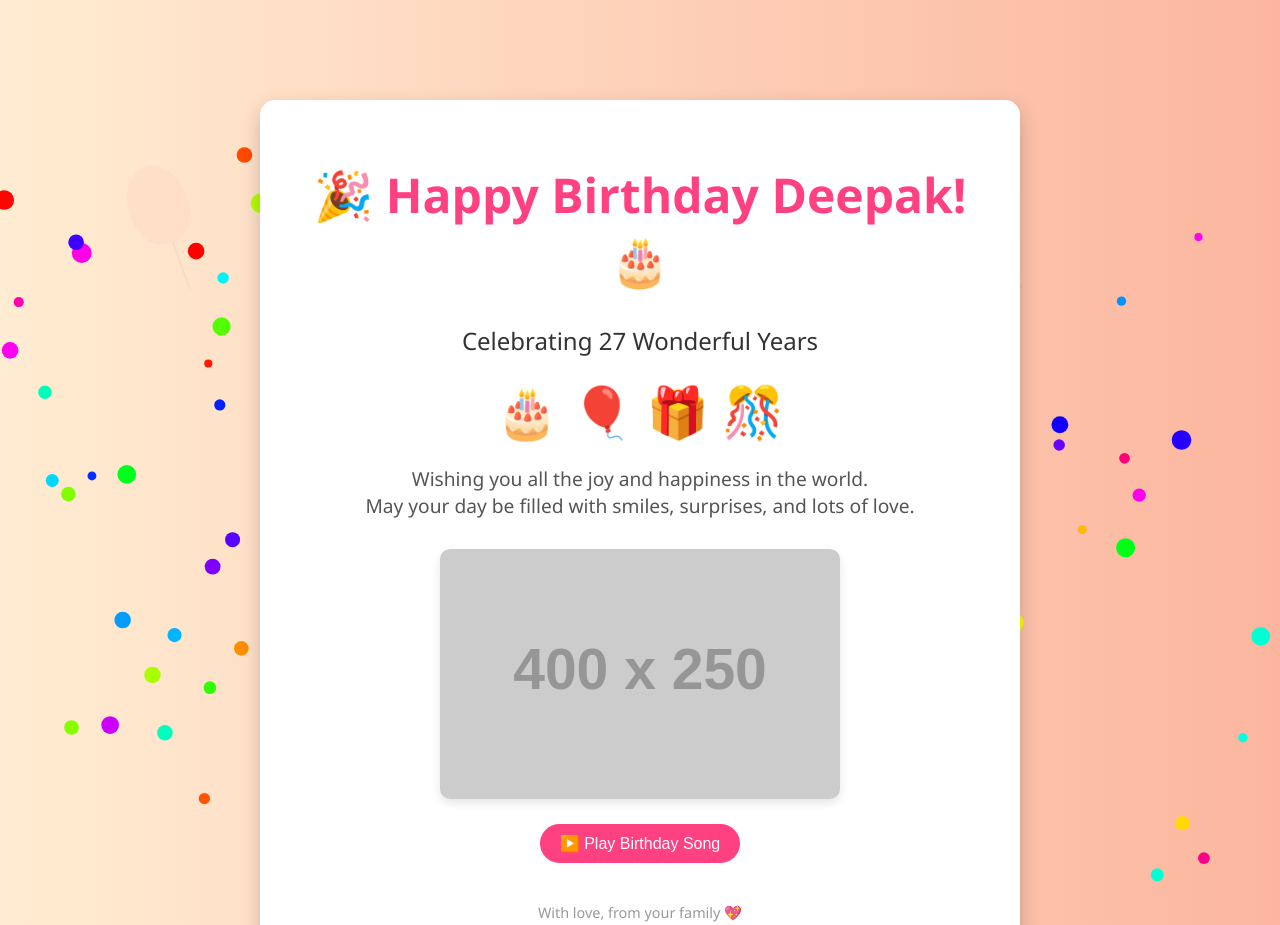
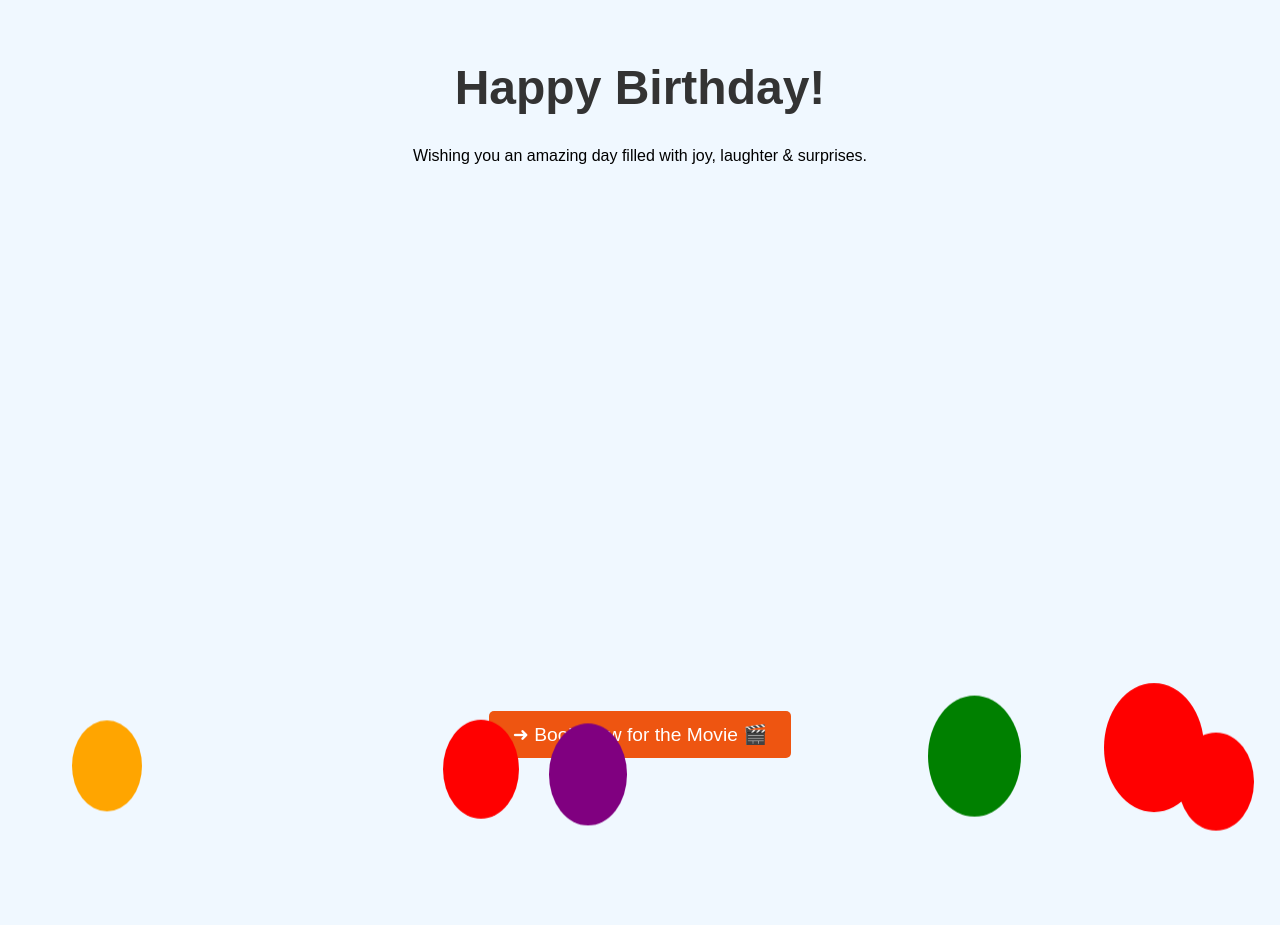
Before and after one commit to Daksh-user/Happy-Birthday, a plain HTML site: page index.html in a window 1280 px wide. Shown: the top 925 px of the page. After the commit the page ends 831 px from the top, so only its background shows below. Drawn offline with Linux system fonts and the light colour scheme; placeholder pictures from the web are drawn by us.

Commit message:
Update index.html

```diff
--- a/index.html
+++ b/index.html
@@ -2,222 +2,123 @@
 <html lang="en">
 <head>
   <meta charset="UTF-8" />
-  <meta name="viewport" content="width=device-width, initial-scale=1.0"/>
-  <title>Happy Birthday Deepak!</title>
+  <meta name="viewport" content="width=device-width, initial-scale=1.0" />
+  <title>Happy Birthday 🎉</title>
   <style>
     body {
       margin: 0;
       padding: 0;
-      font-family: 'Segoe UI', sans-serif;
-      background: linear-gradient(to right, #ffecd2 0%, #fcb69f 100%);
+      background-color: #f0f8ff;
+      font-family: Arial, sans-serif;
       overflow-x: hidden;
+      text-align: center;
     }
 
-    .balloons, canvas {
-      position: absolute;
+    h1 {
+      margin-top: 60px;
+      font-size: 3em;
+      color: #333;
+    }
+
+    /* Balloon styles */
+    #balloon-container {
+      position: relative;
       width: 100%;
-      height: 100%;
+      height: 500px;
       pointer-events: none;
-      z-index: 1;
     }
 
     .balloon {
       position: absolute;
-      bottom: -100px;
-      width: 60px;
-      height: 80px;
+      bottom: -150px;
+      width: 80px;
+      height: 110px;
       background: red;
-      border-radius: 50% 50% 45% 45%;
-      animation: float 6s infinite ease-in-out;
-    }
-
-    .balloon::after {
-      content: '';
-      position: absolute;
-      width: 2px;
-      height: 50px;
-      background: #555;
-      bottom: -50px;
-      left: 50%;
+      border-radius: 80% 80% 80% 80%;
+      cursor: pointer;
+      pointer-events: all;
+      animation: float 6s ease-in-out infinite;
+      transition: transform 0.3s ease, opacity 0.3s ease;
     }
 
     @keyframes float {
-      0% { transform: translateY(0) rotate(0deg); opacity: 1; }
-      100% { transform: translateY(-100vh) rotate(360deg); opacity: 0; }
+      0% { transform: translateY(0); }
+      50% { transform: translateY(-20px); }
+      100% { transform: translateY(0); }
     }
 
-    .card {
-      position: relative;
-      z-index: 2;
-      max-width: 700px;
-      margin: 100px auto;
-      background: #fff;
-      border-radius: 15px;
-      box-shadow: 0 8px 20px rgba(0,0,0,0.2);
-      padding: 30px;
-      text-align: center;
-      animation: fadeIn 2s ease-in-out;
+    .balloon.pop {
+      transform: scale(0);
+      opacity: 0;
+      animation: none !important;
     }
 
-    @keyframes fadeIn {
-      from { opacity: 0; transform: scale(0.95);}
-      to { opacity: 1; transform: scale(1);}
+    /* Book Now link */
+    .book-link {
+      display: inline-block;
+      margin: 30px auto;
+      padding: 12px 24px;
+      font-size: 1.2em;
+      color: #fff;
+      background-color: #e51;
+      text-decoration: none;
+      border-radius: 5px;
+      transition: background-color 0.2s ease;
     }
 
-    h1 {
-      font-size: 3em;
-      color: #ff4081;
-    }
-
-    h2 {
-      color: #333;
-      font-weight: normal;
-    }
-
-    p {
-      font-size: 1.2em;
-      color: #555;
-      margin-top: 20px;
-    }
-
-    .cake {
-      font-size: 50px;
-      margin-top: 20px;
-    }
-
-    .footer {
-      margin-top: 40px;
-      color: #999;
-      font-size: 0.9em;
-    }
-
-    .slideshow {
-      margin-top: 30px;
-    }
-
-    .slideshow img {
-      width: 100%;
-      max-width: 400px;
-      height: auto;
-      border-radius: 10px;
-      box-shadow: 0 4px 10px rgba(0,0,0,0.1);
-      animation: fadeSlide 1s ease-in-out;
-    }
-
-    @keyframes fadeSlide {
-      from {opacity: 0;}
-      to {opacity: 1;}
-    }
-
-    .music-btn {
-      margin-top: 20px;
-      padding: 10px 20px;
-      background: #ff4081;
-      color: white;
-      border: none;
-      border-radius: 25px;
-      cursor: pointer;
-      font-size: 1em;
-      z-index: 10;
-    }
-
-    .music-btn:hover {
-      background: #e91e63;
+    .book-link:hover {
+      background-color: #c41;
     }
   </style>
 </head>
 <body>
 
-  <canvas id="confetti"></canvas>
+  <h1>Happy Birthday!</h1>
+  <p>Wishing you an amazing day filled with joy, laughter & surprises.</p>
 
-  <div class="balloons">
-    <div class="balloon" style="left: 10%; background: #FF6F61;"></div>
-    <div class="balloon" style="left: 25%; background: #FFD54F;"></div>
-    <div class="balloon" style="left: 40%; background: #4DD0E1;"></div>
-    <div class="balloon" style="left: 60%; background: #BA68C8;"></div>
-    <div class="balloon" style="left: 75%; background: #81C784;"></div>
-  </div>
+  <!-- Balloon container -->
+  <div id="balloon-container"></div>
 
-  <div class="card">
-    <h1>🎉 Happy Birthday Deepak! 🎂</h1>
-    <h2>Celebrating 27 Wonderful Years</h2>
-    <div class="cake">🎂 🎈 🎁 🎊</div>
-    <p>Wishing you all the joy and happiness in the world.<br>
-    May your day be filled with smiles, surprises, and lots of love.</p>
-
-    <!-- Slideshow -->
-    <div class="slideshow">
-      <img id="slideshow-img" src="https://via.placeholder.com/400x250.png?text=Deepak+1" alt="Slideshow">
-    </div>
-
-    <!-- Music Button -->
-    <button class="music-btn" onclick="playMusic()">▶️ Play Birthday Song</button>
-
-    <div class="footer">With love, from your family 💖</div>
-  </div>
-
-  <!-- Audio -->
-  <audio id="birthdayMusic" loop>
-    <source src="https://www.soundhelix.com/examples/mp3/SoundHelix-Song-1.mp3" type="audio/mp3">
-    Your browser does not support the audio element.
-  </audio>
+  <!-- Book Now link with arrow -->
+  <a
+    href="https://in.bookmyshow.com/cinemas/ncr/pvr-vegas-dwarka/buytickets/PVVW/20250702"
+    target="_blank"
+    class="book-link"
+  >
+    ➜ Book Now for the Movie 🎬
+  </a>
 
   <script>
-    // Confetti animation
-    const canvas = document.getElementById('confetti');
-    const ctx = canvas.getContext('2d');
-    let pieces = [], number = 100;
+    // Function to generate a random balloon
+    function createBalloon() {
+      const colors = ['red', 'blue', 'orange', 'green', 'purple', 'yellow'];
+      const balloon = document.createElement('div');
+      balloon.classList.add('balloon');
+      balloon.style.background = colors[Math.floor(Math.random() * colors.length)];
 
-    function resizeCanvas() {
-      canvas.width = window.innerWidth;
-      canvas.height = window.innerHeight;
+      const size = Math.random() * 40 + 60; // width 60–100px
+      balloon.style.width = size + 'px';
+      balloon.style.height = (size * 1.3) + 'px';
+
+      const left = Math.random() * (window.innerWidth - size);
+      balloon.style.left = left + 'px';
+
+      document.getElementById('balloon-container').appendChild(balloon);
+
+      // Add pop-on-click
+      balloon.addEventListener('click', () => {
+        balloon.classList.add('pop');
+        setTimeout(() => balloon.remove(), 300);
+      });
+
+      // Remove if it floats off-screen
+      setTimeout(() => {
+        if (balloon.parentElement) balloon.remove();
+      }, 6000);
     }
 
-    window.addEventListener('resize', resizeCanvas);
-    resizeCanvas();
-
-    for (let i = 0; i < number; i++) {
-      pieces.push({
-        x: Math.random() * canvas.width,
-        y: Math.random() * canvas.height,
-        radius: Math.random() * 6 + 4,
-        color: `hsl(${Math.random() * 360}, 100%, 50%)`,
-        velocity: Math.random() * 3 + 2
-      });
-    }
-
-    function drawConfetti() {
-      ctx.clearRect(0, 0, canvas.width, canvas.height);
-      pieces.forEach(p => {
-        ctx.beginPath();
-        ctx.arc(p.x, p.y, p.radius, 0, Math.PI * 2);
-        ctx.fillStyle = p.color;
-        ctx.fill();
-        p.y += p.velocity;
-        if (p.y > canvas.height) p.y = -10;
-      });
-      requestAnimationFrame(drawConfetti);
-    }
-
-    drawConfetti();
-
-    // Slideshow
-    const images = [
-      "https://via.placeholder.com/400x250.png?text=Deepak+1",
-      "https://via.placeholder.com/400x250.png?text=Deepak+2",
-      "https://via.placeholder.com/400x250.png?text=Deepak+3"
-    ];
-    let index = 0;
-    setInterval(() => {
-      index = (index + 1) % images.length;
-      document.getElementById("slideshow-img").src = images[index];
-    }, 3000);
-
-    // Music player
-    function playMusic() {
-      const audio = document.getElementById("birthdayMusic");
-      audio.play();
-    }
+    // Continuously generate balloons
+    setInterval(createBalloon, 800);
   </script>
 </body>
 </html>
```
